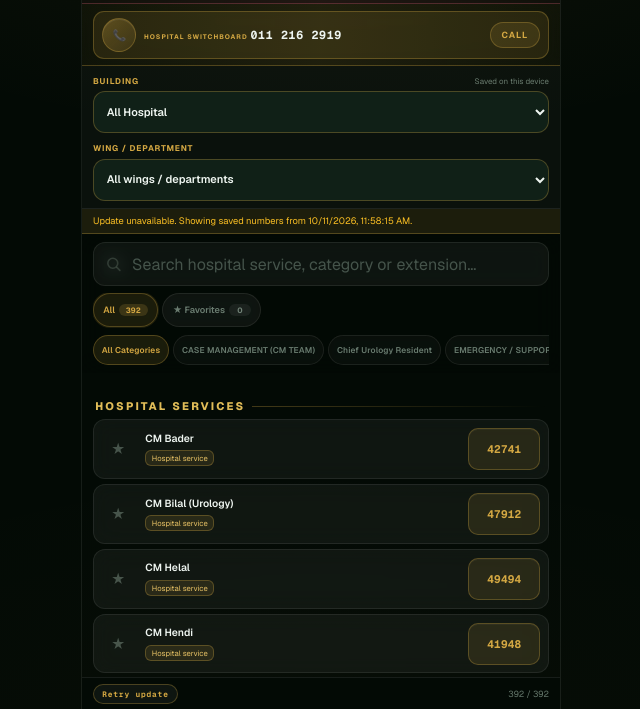
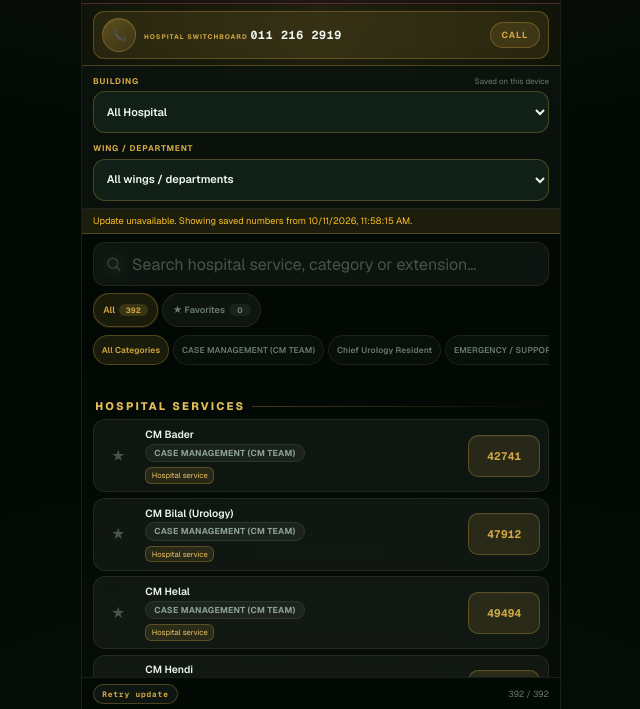
Before and after one commit to nawaf1329/Hospital-Directory, a plain HTML site: page index.html in a window 1280 px wide. Shown: the part 91-800 px from the top of the page, without its empty margins (319-959 px from the left). Drawn offline with nearby package versions, Linux system fonts and the light colour scheme.

Commit message:
Add files via upload

```diff
--- a/index.html
+++ b/index.html
@@ -588,11 +588,14 @@ a { text-decoration: none; color: inherit; }
 }
 .card-category {
   display: inline-block;
-  font-size: 0.64rem;
+  max-width: 100%;
+  font-size: 0.78rem;
   font-weight: 700;
-  letter-spacing: 0.08em;
+  line-height: 1.45;
+  letter-spacing: 0.03em;
   text-transform: uppercase;
-  color: var(--text-3);
+  overflow-wrap: anywhere;
+  color: var(--text-2);
   background: var(--glass-2);
   border: 1px solid var(--glass-border);
   padding: 2px 8px;
@@ -1317,10 +1320,10 @@ function render(){
     const description=failed?'The data service could not be reached.':!data.length?'The connected sheet returned an empty directory.':currentView==='fav'?'Tap a star to save an entry. Favorites follow the selected department.':selectedBuilding?'Try another name or select All Hospital.':'Try another name, extension or category.';
     listEl.innerHTML='<div class="empty-state"><div class="ico">'+(failed?'↻':'⌕')+'</div><h3>'+title+'</h3><p>'+description+'</p>'+(failed?'<button class="retry-button" data-action="retry">Try again</button>':'')+'</div>';return;
   }
-  const groups=!words.length&&categoryFilter===null;let last=null;const html=[];
+  let last=null;const html=[];
   for(const r of list){if(last!==r.scope){html.push('<div class="section-label scope-heading">'+escapeHtml(r.scope==='department'?selectedDepartment+' · WING / DEPARTMENT':'HOSPITAL SERVICES')+'</div>');last=r.scope;}
     const fav=favorites.has(makeKey(r));
-    html.push('<div class="card"><button class="card-fav'+(fav?' active':'')+'" data-key="'+escapeHtml(makeKey(r))+'" aria-label="'+(fav?'Remove':'Add')+' favorite: '+escapeHtml(r.service)+'" aria-pressed="'+fav+'">★</button><div class="card-body"><div class="card-service">'+escapeHtml(r.service)+'</div>'+(groups?'':'<span class="card-category">'+escapeHtml(r.category)+'</span>')+'<span class="location-badge'+(r.scope==='unassigned'?' unassigned':'')+'">'+escapeHtml(locationLabel(r))+'</span></div><span class="card-ext">'+escapeHtml(r.extension)+'</span></div>');
+    html.push('<div class="card"><button class="card-fav'+(fav?' active':'')+'" data-key="'+escapeHtml(makeKey(r))+'" aria-label="'+(fav?'Remove':'Add')+' favorite: '+escapeHtml(r.service)+'" aria-pressed="'+fav+'">★</button><div class="card-body"><div class="card-service">'+escapeHtml(r.service)+'</div><span class="card-category">'+escapeHtml(r.category)+'</span><span class="location-badge'+(r.scope==='unassigned'?' unassigned':'')+'">'+escapeHtml(locationLabel(r))+'</span></div><span class="card-ext">'+escapeHtml(r.extension)+'</span></div>');
   }
   listEl.innerHTML=html.join('');
 }
```
Also changed, not shown: 1 other file.
